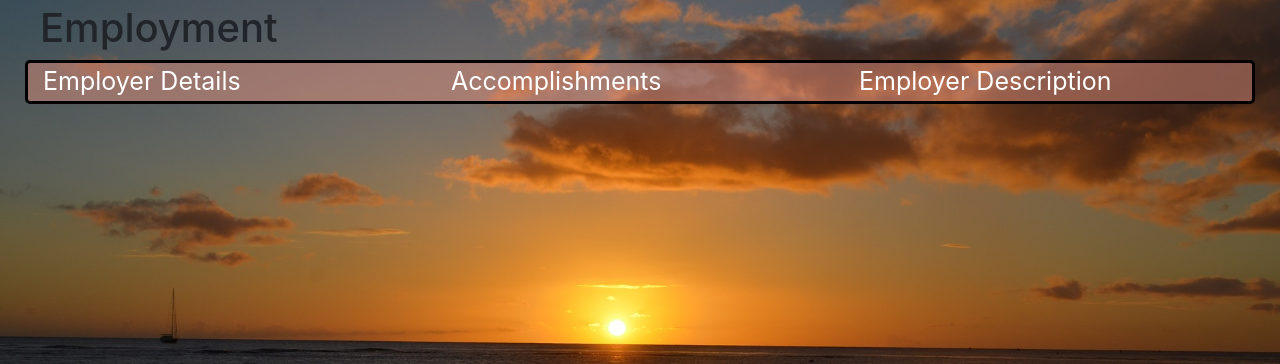
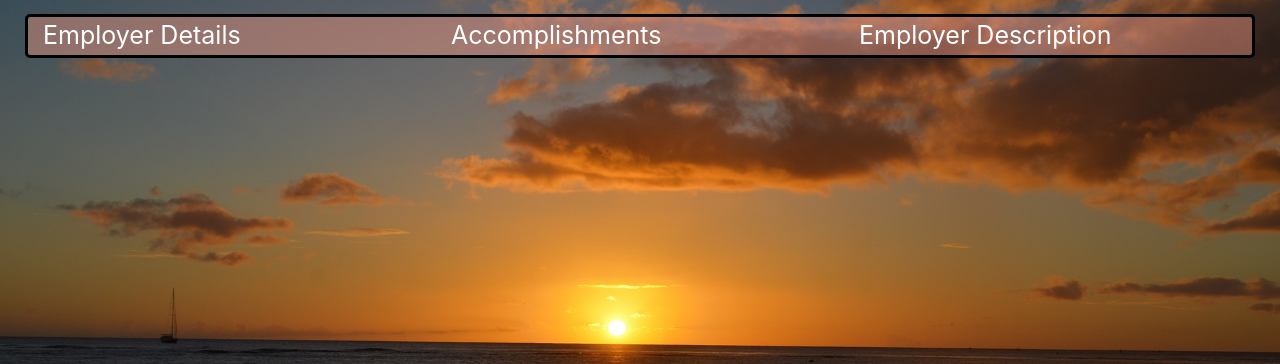
Before and after one commit to codecampNick/MySite2, a Django app: page /employment/ in a window 1280 px wide. Shown: the part 56-420 px from the top of the page. Run offline with Django 3.2, Linux system fonts and the light colour scheme; data that the repository does not hold is empty; parts of the project's set-up code (start-up, migrations or seed data) failed here and were passed over; some libraries are stand-ins or nearby versions.

Commit message:
small changes around pages. mostly header/nav margin

```diff
--- a/employment/templates/employment_home.html
+++ b/employment/templates/employment_home.html
@@ -5,40 +5,6 @@
 {% block title%} {{ title }} {% endblock title %}
 {% block content %}
     <div class="content">
-        <h1>Employment</h1>
-    <!--<div id="employment-home" class="emp-header">
-        <div class="emp-base header name">Employer Details</div>
-        <div class="emp-base header accomp">Accomplishments</div>
-        <div class="emp-base header description">Description</div>
-        {% for employer in employers %}
-        <div class="emp-base holder-details">
-            <span><u><a href="employment/{{ employer.name|slugify|lower }}">{{ employer.name }}</a></span></u><br />
-            <span>{{ employer.title }}</span><br />
-            <span>{{ employer.type }}</span><br />
-            <span>{{ employer.start_date|date:'F Y' }} | {% if employer.end_date == '' or employer.end_date == none  %}
-                                                            Current
-                                                        {% else %}
-                                                            {{ employer.end_date|date:'F Y' }}
-                                                        {% endif %}
-            </span>
-        </div>
-        <div class="emp-base holder-accomp" style="background-color: lightblue">
-            Accomplishments
-            <ul>
-                {% for accomp in accomplishments %}
-                    {% if accomp.company_name|stringformat:"s" == employer.name %}
-                        <li><span>{{ accomp.title }}</span>
-                            <ul>
-                                <li>{{ accomp.description }}</li>
-                            </ul>
-                        </li>
-                    {% endif %}
-                {% endfor %}
-            </ul>
-        </div>
-        <div class="emp-base holder-desc">{{ employer.company_description }}</div>
-        {% endfor %}
-    </div>-->
         <div>
             <div class="row emp-header">
                 <div class="col-lg-4 col-xs-1">Employer Details</div>
--- a/projects/templates/projects_home.html
+++ b/projects/templates/projects_home.html
@@ -8,7 +8,6 @@
 {% block nav_bar_projects %} active{% endblock nav_bar_projects %}
 {% block content %}
   <div class="content">
-    <h1>Projects</h1>
     <h4>Some of the things I've done.</h4>
     {% for project in projects %}
     <div class="card" style="width: 18rem">
--- a/static/css/site.css
+++ b/static/css/site.css
@@ -15,7 +15,7 @@ body{
 }
 
 .content{
-    margin-top: 60px;
+    margin-top: 70px;
     margin-bottom: 70px;
 }
 
```
